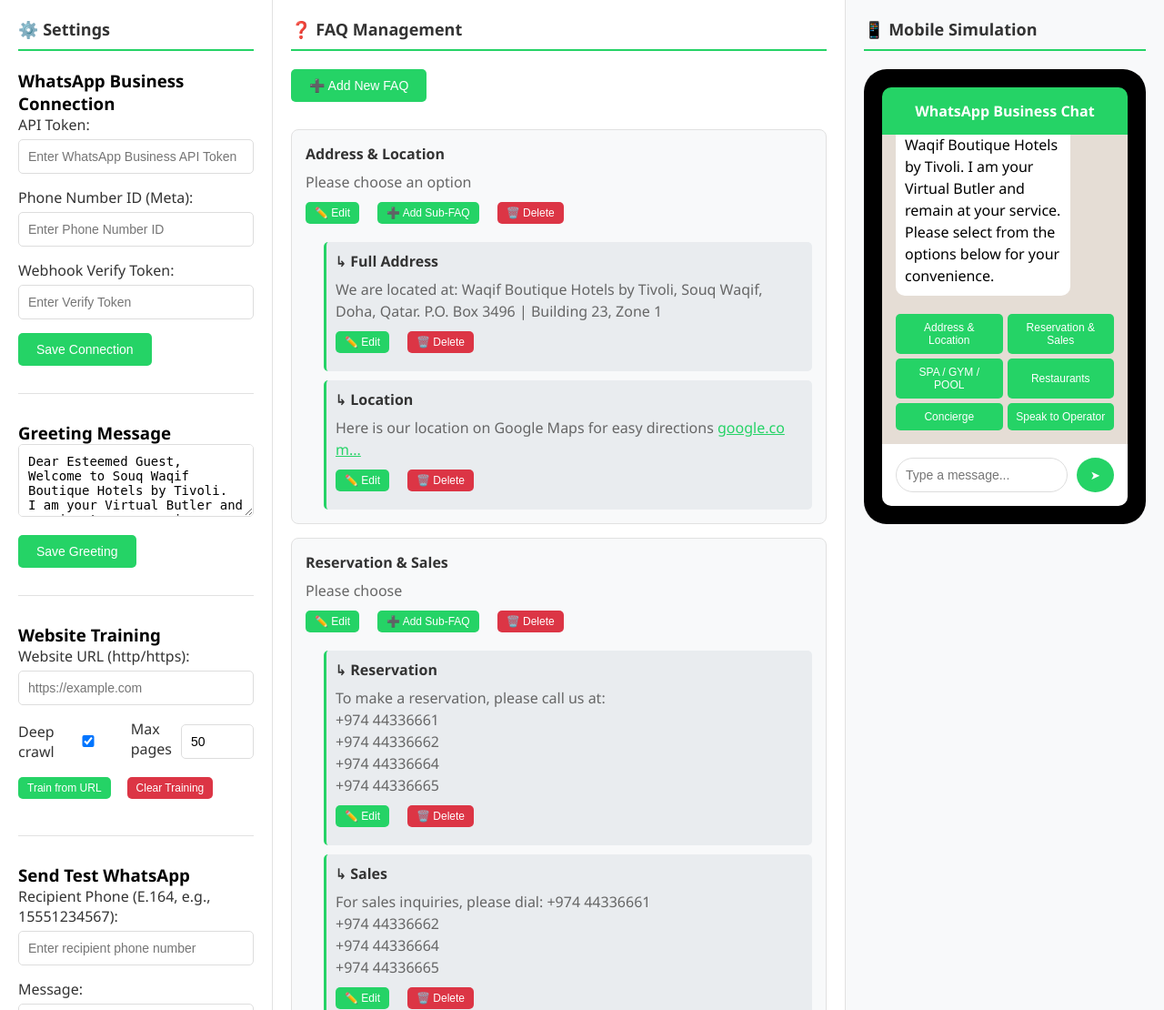
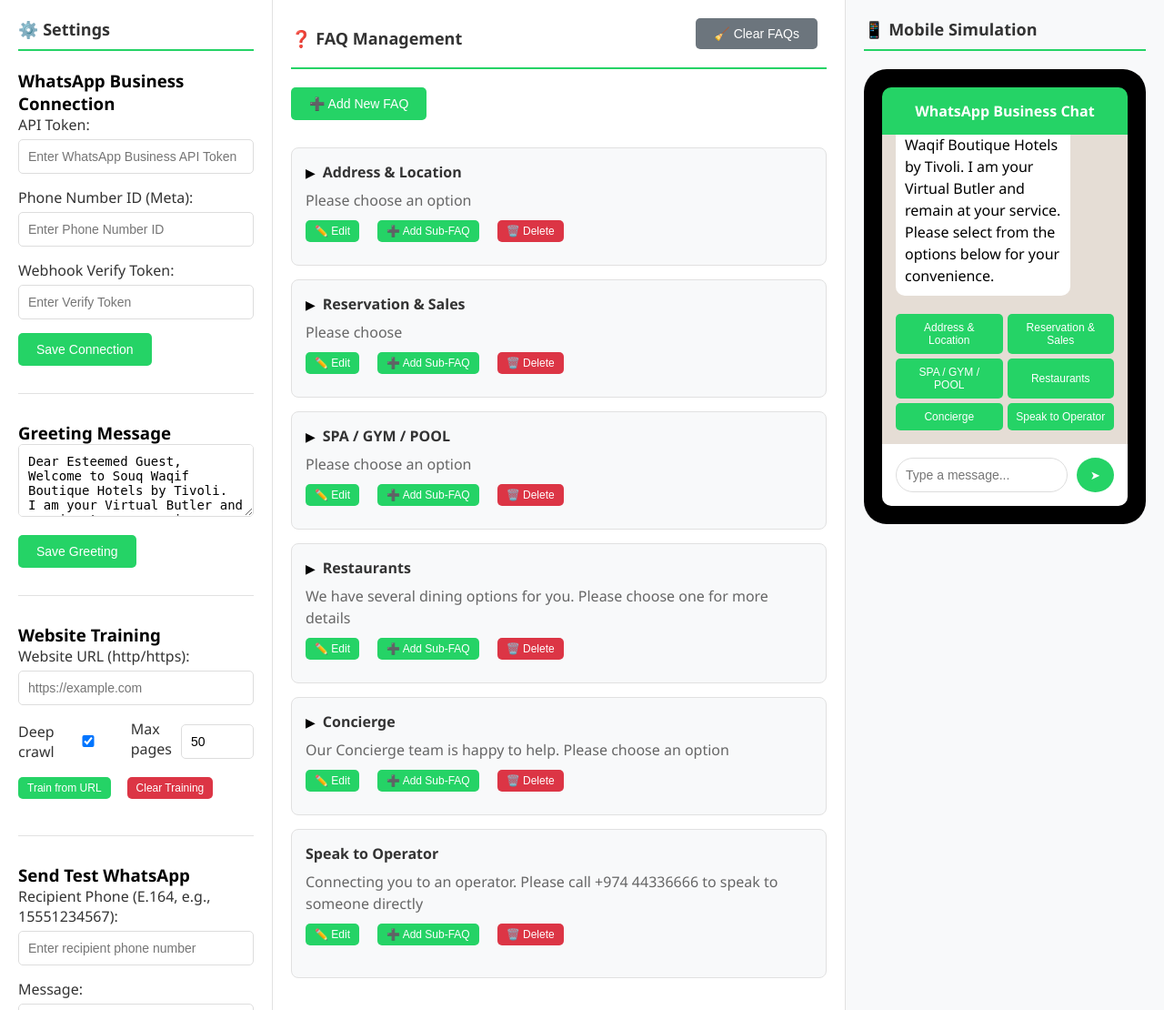
Before and after one commit to rfrchainuser/V2-Whattsapp-Business-chatbot, a Flask app: page / in a window 1280 px wide. Shown: the part 61-1171 px from the top of the page at 91% size. Run offline with Flask 3, Linux system fonts and the light colour scheme; a user stored in the database is signed in; data comes from the database, SQL or seed files in the repository.

Commit message:
index.html

```diff
--- a/templates/index.html
+++ b/templates/index.html
@@ -86,6 +86,8 @@
             border-bottom: 2px solid #25D366;
             padding-bottom: 10px;
         }
+        .panel-title-row { display: flex; align-items: center; justify-content: space-between; gap: 10px; }
+        .btn-small { padding: 6px 10px; font-size: 12px; line-height: 1; }
 
         .form-group {
             margin-bottom: 15px;
@@ -176,6 +178,8 @@
             border-radius: 5px;
             border-left: 3px solid #25D366;
         }
+        .toggle-btn { background: transparent; border: none; cursor: pointer; font-size: 14px; margin-right: 8px; }
+        .toggle-btn:focus { outline: none; }
 
         .sub-faqs {
             margin-top: 10px;
@@ -418,7 +422,14 @@
 
         <!-- Middle Panel: FAQ Management -->
         <div class="middle-panel">
-            <div class="panel-title">❓ FAQ Management</div>
+            <div class="panel-title">
+                <div class="panel-title-row">
+                    <span>❓ FAQ Management</span>
+                    <div>
+                        <button class="btn btn-secondary btn-small" onclick="clearAllFAQs()">🧹 Clear FAQs</button>
+                    </div>
+                </div>
+            </div>
 
             <div style="margin-bottom: 20px;">
                 <button class="btn" onclick="showAddFAQModal()">➕ Add New FAQ</button>
@@ -712,19 +723,31 @@
                 `).join('');
             }
 
+            const hasSubs = Array.isArray(faq.sub_faqs) && faq.sub_faqs.length > 0;
+            const toggleBtn = hasSubs ? `<button class="toggle-btn" title="Expand/Collapse" onclick="toggleSubFaqs(${faq.id}, this)">▶</button>` : '';
             div.innerHTML = `
-                <div class="faq-question">${faq.question}</div>
+                <div class="faq-question">${toggleBtn}${faq.question}</div>
                 <div class="faq-answer">${formatMessageContent(faq.answer)}</div>
                 <div class="faq-actions">
                     <button class="btn" onclick="editFAQ(${faq.id})">✏️ Edit</button>
                     <button class="btn" onclick="addSubFAQ(${faq.id})">➕ Add Sub-FAQ</button>
                     <button class="btn btn-danger" onclick="deleteFAQ(${faq.id})">🗑️ Delete</button>
                 </div>
-                <div class="sub-faqs">
+                <div class="sub-faqs" id="subfaqs-${faq.id}" style="display: ${hasSubs ? 'none' : 'block'};">
                     ${subFaqsHtml}
                 </div>
             `;
             return div;
+        }
+
+        function toggleSubFaqs(faqId, btnEl) {
+            const container = document.getElementById(`subfaqs-${faqId}`);
+            if (!container) return;
+            const isHidden = container.style.display === 'none';
+            container.style.display = isHidden ? 'block' : 'none';
+            if (btnEl) {
+                btnEl.textContent = isHidden ? '▼' : '▶';
+            }
         }
 
         function updateParentFAQOptions() {
@@ -833,6 +856,22 @@
             window.open('/api/export-faqs', '_blank');
         }
 
+        async function clearAllFAQs() {
+            if (!confirm('This will DELETE ALL FAQs (including sub-FAQs). Continue?')) return;
+            try {
+                const resp = await fetch('/api/faqs/clear', { method: 'POST' });
+                const data = await resp.json();
+                if (data.success) {
+                    alert(`Cleared ${data.deleted || 0} FAQs.`);
+                    loadFAQs();
+                    refreshSuggestions();
+                } else {
+                    alert('Failed to clear FAQs: ' + (data.error || 'Unknown error'));
+                }
+            } catch (e) {
+                alert('Error clearing FAQs: ' + e.message);
+            }
+        }
         function importFAQs() {
             const fileInput = document.getElementById('import-file-excel');
             const file = fileInput.files[0];
```
